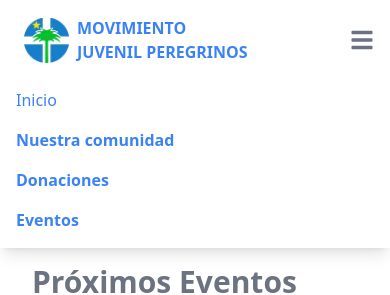
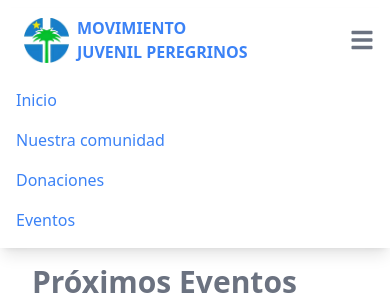
Before and after one commit to felipesdiseno/ft52front, a Next.js app: page / in a window 390 px wide. Both pictures are taken after a click on the icon 362 px from the left and 40 px from the top of the page. Shown: the top 295 px of the page. Built offline with nearby package versions, Linux system fonts and the light colour scheme; no server answers.

Commit message:
corrección de estilos navbar-version movil

```diff
--- a/src/components/navBar/index.tsx
+++ b/src/components/navBar/index.tsx
@@ -92,7 +92,7 @@ function NavBar() {
         </div>
         <div className="lg:hidden">
           <FaBars
-            className="w-6 h-6 text-gray-500 cursor-pointer"
+            className="w-6 h-6 text-gray-500 cursor-pointer hover:text-blue-500 transform hover:scale-110 transition duration-300 ease-in-out"
             onClick={handleMenuToggle}
           />
         </div>
@@ -107,19 +107,19 @@ function NavBar() {
           </Link>
           <Link
             href="/aboutUs"
-            className="block py-2 hover:bg-gray-200 text-blue-500 font-bold rounded-md transition duration-300 ease-in-out"
+            className="block py-2 hover:bg-gray-200 text-blue-500 font-light rounded-md transition duration-300 ease-in-out"
           >
             Nuestra comunidad
           </Link>
           <Link
             href="/donations"
-            className="block py-2 hover:bg-gray-200 text-blue-500 font-bold rounded-md transition duration-300 ease-in-out"
+            className="block py-2 hover:bg-gray-200 text-blue-500 font-light rounded-md transition duration-300 ease-in-out"
           >
             Donaciones
           </Link>
           <Link
             href="/events"
-            className="block py-2 hover:bg-gray-200 text-blue-500 font-bold rounded-md transition duration-300 ease-in-out"
+            className="block py-2 hover:bg-gray-200 text-blue-500 font-light rounded-md transition duration-300 ease-in-out"
           >
             Eventos
           </Link>
```
